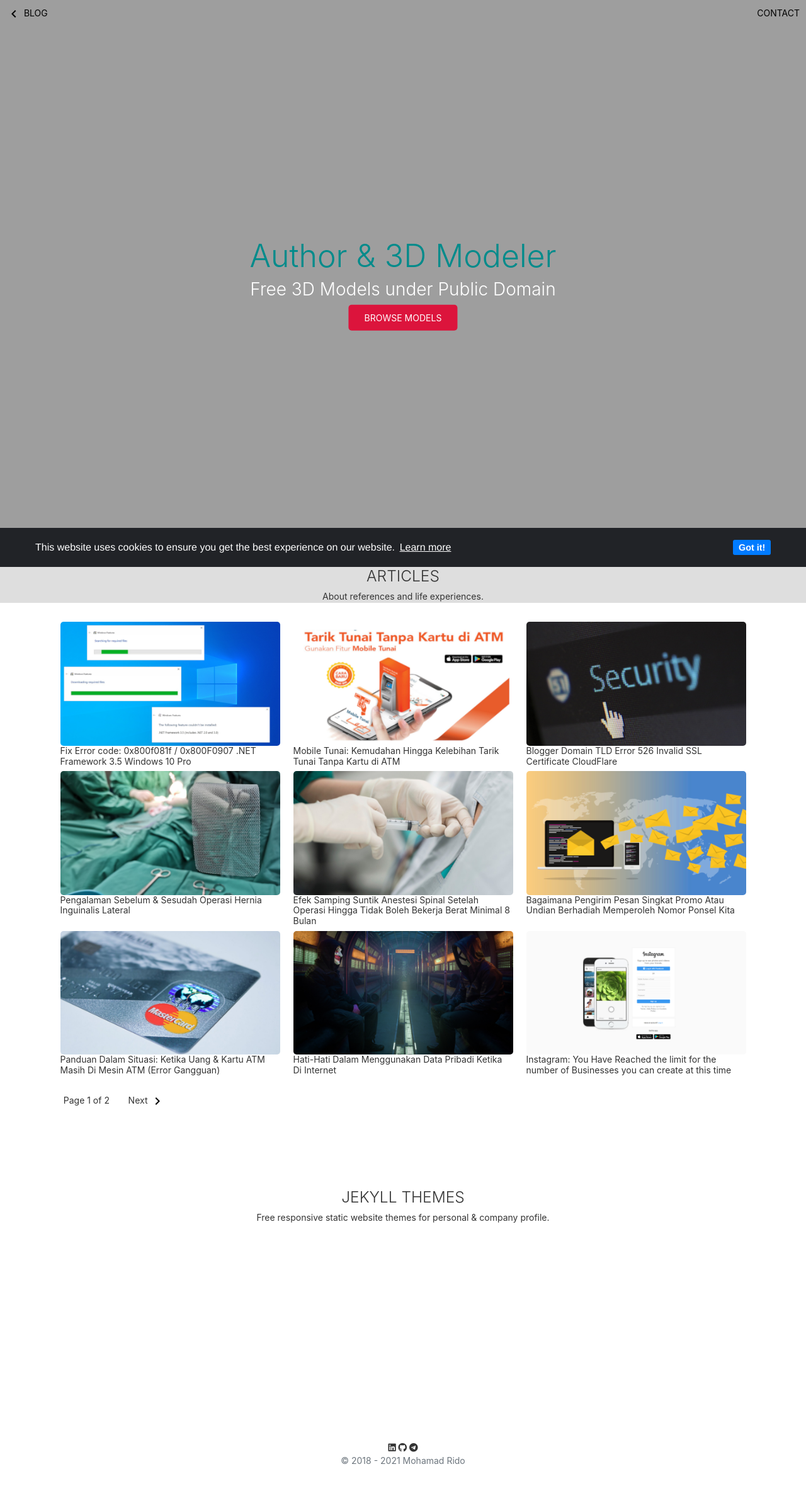
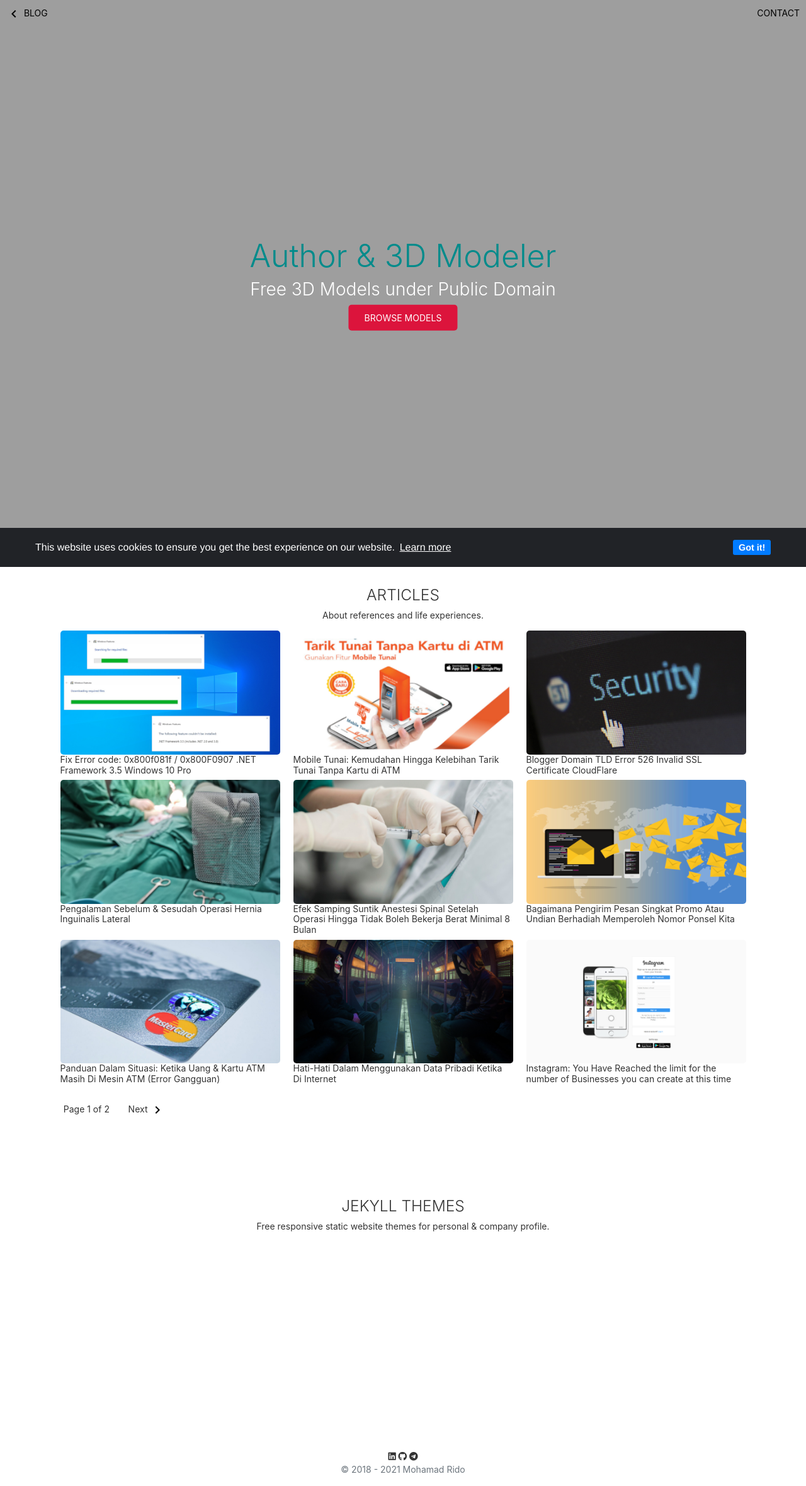
Before and after one commit to mohamadrido/blog, a Jekyll site: the page built from index.html, in a window 1280 px wide. Shown: the whole page at 63% size. Built offline with Jekyll 4.4.1, drawn with Linux system fonts in a browser that asks for light colours; nearby versions of some CDN libraries; the list of posts is cut into pages by our own code.

Commit message:
Update index.html

```diff
--- a/index.html
+++ b/index.html
@@ -57,11 +57,9 @@ h1, h2, h3, h4, h5, h6, .h1, .h2, .h3, .h4, .h5, .h6 {
   border-radius: 5px;
 }
 </style>
-<div style='background: #dedede; width: 100%; '>
+<div class="container">
 <h3 style="text-align: center;">ARTICLES</h3>
 <p style="text-align: center;">About references and life experiences.</p>
-</div>
-<div class="container">
   <div class="row">
   {% for post in paginator.posts %}
     <div class="col-sm-4">
```
